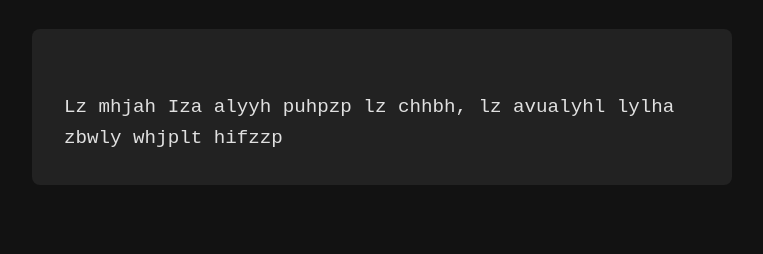
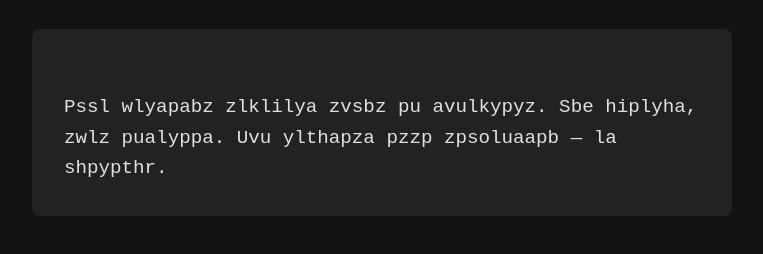
Before and after one commit to Marcus2601/Veritas, a plain HTML site: page Veritas/REDE/index.html in a window 1280 px wide. Shown: the part 86-340 px from the top of the page, without its empty margins (258-1021 px from the left). Drawn offline with Linux system fonts and the light colour scheme.

Commit message:
Update index.html

```diff
--- a/Veritas/REDE/index.html
+++ b/Veritas/REDE/index.html
@@ -38,7 +38,7 @@
 <h1>SILENTIUM VASTATIO</h1>
 
 <p>
-Lz mhjah Iza alyyh puhpzp lz chhbh, lz avualyhl lylha zbwly whjplt hifzzp
+Pssl wlyapabz zlklilya zvsbz pu avulkypyz. Sbe hiplyha, zwlz pualyppa. Uvu ylthapza pzzp zpsoluaapb — la shpypthr.
 </p>
 <style>
   .oculto {
```
